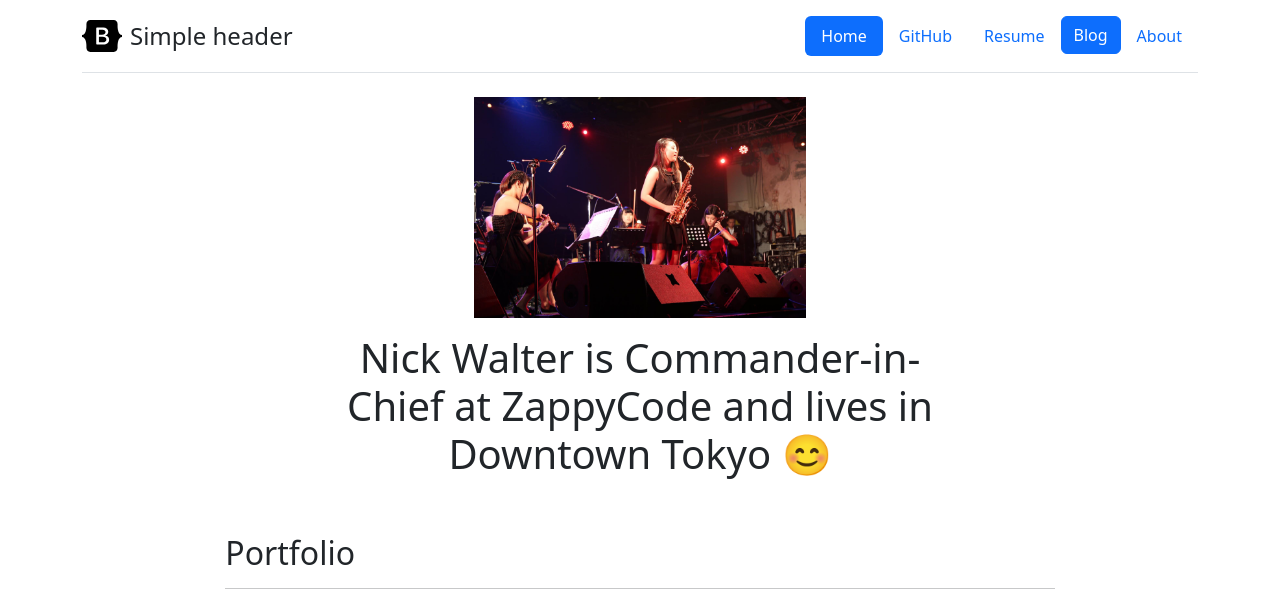
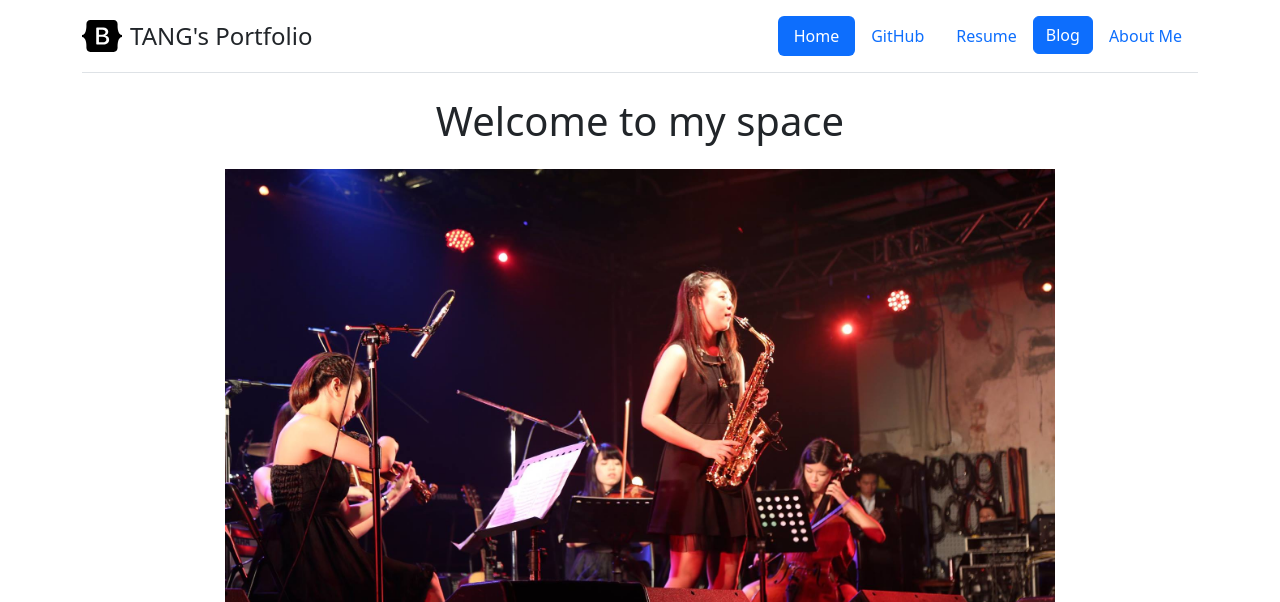
Before and after one commit to Rain-Turn-Soup/personal_portfolio_project, a Django app: page / in a window 1280 px wide. Shown: the top 602 px of the page. Run offline with Django 4.2, Linux system fonts and the light colour scheme; data comes from the database, SQL or seed files in the repository.

Commit message:
created about.html

```diff
--- a/personal_portfolio/urls.py
+++ b/personal_portfolio/urls.py
@@ -22,6 +22,7 @@ from portfolio import views
 urlpatterns = [
     path("admin/", admin.site.urls),
     path("", views.home, name="home"),
+    path("about/", views.about, name='about'),
     path('blog/', include('blog.urls')),  #  轉發特定應用程序的所有 URL 請求
 ]
 # 靜態媒體的url設定
--- a/portfolio/views.py
+++ b/portfolio/views.py
@@ -5,3 +5,6 @@ from .models import Project  # 導入Project 模組
 def home(request):
     projects = Project.objects.all() # 從資料庫取得所有資料
     return render(request, 'portfolio/home.html', {"projects":projects})
+
+def about(request):
+    return render(request, 'portfolio/about.html')
--- a/templates/portfolio/base.html
+++ b/templates/portfolio/base.html
@@ -22,15 +22,15 @@
     <header class="d-flex flex-wrap justify-content-center py-3 mb-4 border-bottom">
       <a href="/" class="d-flex align-items-center mb-3 mb-md-0 me-md-auto text-dark text-decoration-none">
         <svg class="bi me-2" width="40" height="32"><use xlink:href="#bootstrap"/></svg>
-        <span class="fs-4">Simple header</span>
+        <span class="fs-4">TANG's Portfolio</span>
       </a>
 
       <ul class="nav nav-pills">
         <li class="nav-item"><a href="/" class="nav-link active" aria-current="page">Home</a></li>
-        <li class="nav-item"><a class="nav-link" href="https://github.com/eclairsameal" target="_blank">GitHub</a></li>
+        <li class="nav-item"><a class="nav-link" href="https://github.com/Rain-Turn-Soup" target="_blank">GitHub</a></li>
         <li class="nav-item"><a class="nav-link" href="{% static "portfolio/F9749.pdf" %}"> Resume</a></li>
         <li class="nav-item"><a role="button" href="{% url 'blog:all_blogs' %}" class="btn btn-primary">Blog</a></li>
-        <li class="nav-item"><a href="#" class="nav-link">About</a></li>
+        <li class="nav-item"><a href="#" class="nav-link">About Me</a></li>
       </ul>
     </header>
   </div>
--- a/templates/portfolio/home.html
+++ b/templates/portfolio/home.html
@@ -3,15 +3,16 @@
     {% load static %}   <!-- 載入靜態檔案-->
 
     <!-- {{projects}} -->
+
+    <div class="row justify-content-center mb-3">
+          <div class="col-md-9 text-center">
+                <h1 id="hometext" class="font-weight-bold">Welcome to my space</h1>
+          </div>
+    </div>
     <div class="row justify-content-center my-3">
-        <div class="col-5">
+        <div class="col-12">
             <img src="{% static 'portfolio/hpimg.jpg' %}" class="img-fluid">    <!-- 載入靜態圖片檔案-->
         </div>
-    </div>
-    <div class="row justify-content-center mb-3">
-          <div class="col-md-9 text-center">
-                <h1 id="hometext" class="font-weight-bold">Nick Walter is Commander-in-Chief at ZappyCode and lives in Downtown Tokyo 😊</h1>
-          </div>
     </div>
     <h2 class="mt-5">Portfolio</h2>
     <hr>
```
Also changed, not shown: templates/portfolio/about.html (added).
